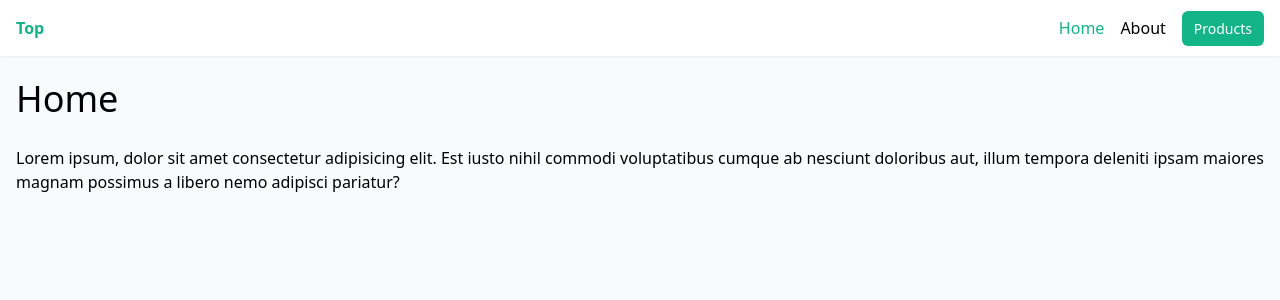
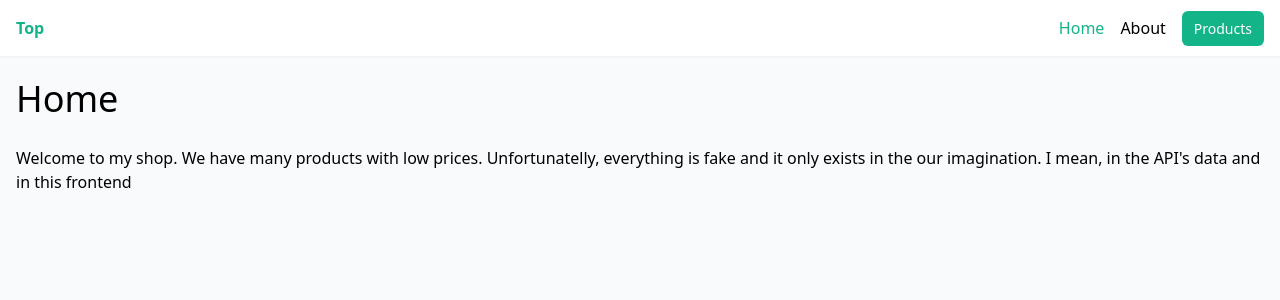
Before and after one commit to Diego-Bittencourt/nuxt_project, a Nuxt app: page / in a window 1280 px wide. Shown: the top 300 px of the page. Built offline with nearby package versions, Linux system fonts and the light colour scheme.

Commit message:
Change text

```diff
--- a/pages/about.vue
+++ b/pages/about.vue
@@ -3,7 +3,7 @@
     <div>
         <h2>ABOUT</h2>
         <p>Test</p>
-        <p>{{ data }}</p>
+        <p>{{ data.CAD.name }}</p>
     </div>
 </template>
 
--- a/pages/index.vue
+++ b/pages/index.vue
@@ -3,9 +3,9 @@
     <div>
 
         <h2>Home</h2>
-        <p>Lorem ipsum, dolor sit amet consectetur adipisicing elit. Est iusto nihil commodi voluptatibus cumque ab
-            nesciunt doloribus aut, illum tempora deleniti ipsam maiores magnam possimus a libero nemo adipisci
-            pariatur?</p>
+        <p>Welcome to my shop. We have many products with low prices. Unfortunatelly, everything is fake and it only exists in the our imagination. I mean,
+            in the API's data and in this frontend
+        </p>
     </div>
 </template>
 
```
